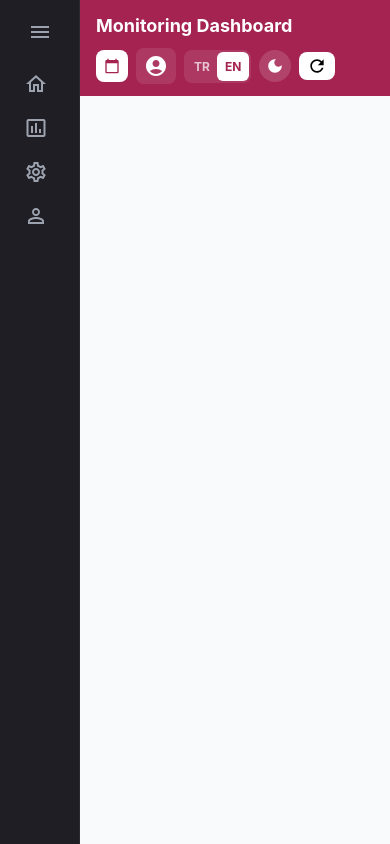
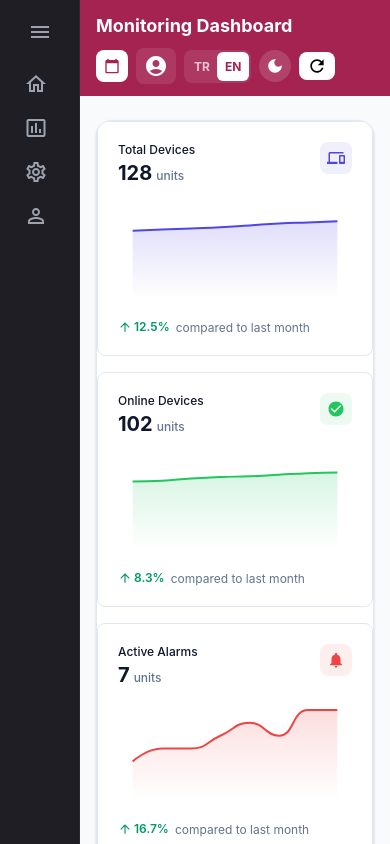
Before and after one commit to aycacerence/Monitoring-dashboard, a React (Vite) app: page / in a window 390 px wide. Built offline with nearby package versions, Linux system fonts and the light colour scheme.

Commit message:
fix:tablet ve mobil görünümlerin responsive tasarımagöre iyileştirilmesi

```diff
--- a/src/components/common/TrendIndicator/TrendIndicator.jsx
+++ b/src/components/common/TrendIndicator/TrendIndicator.jsx
@@ -17,12 +17,12 @@ function TrendIndicator({ percentage, direction, label }) {
   const colorClass = isUp ? 'text-emerald-600' : 'text-red-600';
 
   return (
-    <div className="flex items-center gap-1.5 text-xs">
-      <span className={`inline-flex items-center gap-0.5 font-semibold ${colorClass}`}>
+    <div className="flex flex-wrap items-center gap-x-1.5 gap-y-0.5 text-xs lg:text-[10px] xl:text-xs">
+      <span className={`inline-flex items-center gap-0.5 font-semibold shrink-0 ${colorClass}`}>
         <Icon sx={{ fontSize: 14 }} />
         {percentage}%
       </span>
-      {label && <span className="text-slate-500 dark:text-slate-400">{label}</span>}
+      {label && <span className="text-slate-500 dark:text-slate-400 leading-tight line-clamp-1">{label}</span>}
     </div>
   );
 }
--- a/src/components/dashboard/DraggableGrid/DraggableGrid.jsx
+++ b/src/components/dashboard/DraggableGrid/DraggableGrid.jsx
@@ -97,7 +97,7 @@ const getInstanceTypeMap = (instances = []) =>
     return acc;
   }, {});
 
-const sanitizeLayoutItems = (items = [], instances = []) => {
+const sanitizeLayoutItems = (items = [], instances = [], breakpoint = 'lg') => {
   const instanceTypeMap = getInstanceTypeMap(instances);
   const safeItems = Array.isArray(items) ? items : [];
 
@@ -110,21 +110,50 @@ const sanitizeLayoutItems = (items = [], instances = []) => {
       const minH = original.minH ?? item.minH ?? 1;
       const maxW = original.maxW ?? item.maxW ?? 12;
       const maxH = original.maxH ?? item.maxH ?? 12;
-      const nextW = Number.isFinite(item.w) ? item.w : original.w ?? 4;
-      const nextH = Number.isFinite(item.h) ? item.h : original.h ?? 4;
-      const h = Math.max(minH, Math.min(nextH, maxH, EDIT_BOARD_ROWS));
+
+      let nextW = Number.isFinite(item.w) ? item.w : original.w ?? 4;
+      const cols = COLS[breakpoint] || COLS.lg;
+
+      if (breakpoint === 'xs' || breakpoint === 'sm') {
+        nextW = cols;
+      } else if (breakpoint === 'md') {
+        if (type === 'kpiGrid' || type === 'devicesTable') {
+          nextW = 12;
+        } else {
+          nextW = Math.max(nextW, 6);
+        }
+      }
+
+      let nextH = Number.isFinite(item.h) ? item.h : original.h ?? 4;
+
+      if (breakpoint === 'xs') {
+        if (type === 'kpiGrid') nextH = 14;
+        else if (type === 'devicesTable') nextH = 8;
+        else if (type === 'systemSummary') nextH = 3;
+        else nextH = 6;
+      } else if (breakpoint === 'sm') {
+        if (type === 'kpiGrid') nextH = 8;
+        else if (type === 'devicesTable') nextH = 8;
+        else if (type === 'systemSummary') nextH = 3;
+        else nextH = 5;
+      } else if (breakpoint === 'md') {
+        if (type === 'kpiGrid') nextH = 5;
+        else if (type === 'systemSummary') nextH = 3;
+      }
+
+      const h = Math.max(minH, Math.min(nextH, maxH, 100));
 
       return {
         i: item.i,
-        x: Number.isFinite(item.x) ? item.x : original.x ?? 0,
+        x: (breakpoint === 'xs' || breakpoint === 'sm') ? 0 : (Number.isFinite(item.x) ? item.x : original.x ?? 0),
         y: Math.max(
           0,
           Math.min(
             Number.isFinite(item.y) ? item.y : original.y ?? 0,
-            Math.max(EDIT_BOARD_ROWS - h, 0),
+            100,
           ),
         ),
-        w: Math.max(minW, Math.min(nextW, maxW)),
+        w: Math.max(minW, Math.min(nextW, maxW, cols)),
         h,
         minW,
         minH,
@@ -138,21 +167,52 @@ const sanitizeLayouts = (nextLayouts, instances = []) => {
   if (!nextLayouts) return null;
 
   return Object.keys(COLS).reduce((acc, key) => {
-    acc[key] = sanitizeLayoutItems(nextLayouts[key], instances);
+    acc[key] = sanitizeLayoutItems(nextLayouts[key], instances, key);
     return acc;
   }, {});
 };
 
 const fitItemToBreakpoint = (item, breakpoint) => {
   const cols = COLS[breakpoint] || COLS.lg;
-  const maxW = Math.min(item.maxW ?? cols, cols);
-  const width = Math.min(item.w, maxW);
+  let maxW = Math.min(item.maxW ?? cols, cols);
+  let width = Math.min(item.w, maxW);
+  let minW = item.minW || 1;
+  let nextH = item.h || 4;
+
+  if (breakpoint === 'xs' || breakpoint === 'sm') {
+    width = cols;
+    minW = Math.min(minW, cols);
+  } else if (breakpoint === 'md') {
+    if (item.i.includes('kpiGrid') || item.i.includes('devicesTable')) {
+      width = 12;
+    } else {
+      width = Math.max(width, 6);
+    }
+  }
+
+  if (breakpoint === 'xs') {
+    if (item.i.includes('kpiGrid')) nextH = 14;
+    else if (item.i.includes('devicesTable')) nextH = 8;
+    else if (item.i.includes('systemSummary')) nextH = 3;
+    else nextH = 6;
+  } else if (breakpoint === 'sm') {
+    if (item.i.includes('kpiGrid')) nextH = 8;
+    else if (item.i.includes('devicesTable')) nextH = 8;
+    else if (item.i.includes('systemSummary')) nextH = 3;
+    else nextH = 5;
+  } else if (breakpoint === 'md') {
+    if (item.i.includes('kpiGrid')) nextH = 5;
+    else if (item.i.includes('systemSummary')) nextH = 3;
+  }
+
+  width = Math.min(width, cols);
 
   return {
     ...item,
-    x: Math.max(0, Math.min(item.x, Math.max(cols - width, 0))),
+    x: (breakpoint === 'xs' || breakpoint === 'sm') ? 0 : Math.max(0, Math.min(item.x, Math.max(cols - width, 0))),
     w: width,
-    minW: Math.min(item.minW || 1, width),
+    h: nextH,
+    minW: Math.min(minW, width),
     maxW,
   };
 };
@@ -255,11 +315,11 @@ const removeInstanceFromLayouts = (layouts, instanceId) =>
   }, {});
 
 const syncLayoutItemsAcrossBreakpoints = (layouts, changedItems, instances) => {
-  const sanitizedChangedItems = sanitizeLayoutItems(changedItems, instances);
-  const changedItemMap = new Map(sanitizedChangedItems.map((item) => [item.i, item]));
-
   return Object.keys(COLS).reduce((acc, key) => {
     const existingItems = layouts[key] || [];
+    const sanitizedChangedItems = sanitizeLayoutItems(changedItems, instances, key);
+    const changedItemMap = new Map(sanitizedChangedItems.map((item) => [item.i, item]));
+
     acc[key] = existingItems.map((item) => {
       const changedItem = changedItemMap.get(item.i);
       return changedItem ? fitItemToBreakpoint(changedItem, key) : item;
@@ -300,6 +360,13 @@ const calculateRowHeight = (container, layouts, isEditMode) => {
   }
 
   const availableHeight = getAvailableGridHeight(container, isEditMode);
+  // Use a fixed comfortable row height for tablets and mobiles
+  const isSmallScreen = window.innerWidth <= 996;
+
+  if (isSmallScreen) {
+    return 56;
+  }
+
   const rows = Math.max(getLayoutRows(layouts?.lg), EDIT_BOARD_ROWS);
   const verticalMargins = Math.max(rows - 1, 0) * GRID_MARGIN[1];
   const nextRowHeight = Math.floor((availableHeight - verticalMargins) / rows);
@@ -633,7 +700,7 @@ export default function DraggableGrid({ widgets = [] }) {
       };
       const nextWidgets = [...currentState.widgets, newInstance];
       const updatedLayouts = sanitizeLayouts(currentState.layouts, currentState.widgets) || createDefaultLayouts(currentState.widgets);
-      const resolvedLayout = sanitizeLayoutItems(layout, currentState.widgets);
+      const resolvedLayout = sanitizeLayoutItems(layout, currentState.widgets, 'lg');
       const resolvedItemMap = new Map(resolvedLayout.map((item) => [item.i, item]));
 
       Object.keys(COLS).forEach((key) => {
@@ -659,10 +726,11 @@ export default function DraggableGrid({ widgets = [] }) {
       ref={containerRef}
       sx={{
         flex: { xs: '0 0 auto', lg: 1 },
+        width: '100%',
         height: { xs: 'auto', lg: '100%' },
         minHeight: { xs: 'auto', lg: 0 },
-        overflowX: 'hidden',
-        overflowY: 'hidden',
+        overflowX: 'visible',
+        overflowY: 'visible',
         border: isEditMode ? '1px solid' : 0,
         borderColor: 'divider',
         borderRadius: isEditMode ? 2 : 0,
--- a/src/components/kpi/KpiCard/KpiCard.jsx
+++ b/src/components/kpi/KpiCard/KpiCard.jsx
@@ -88,28 +88,33 @@ function KpiCard({
   };
 
   return (
-    <Card hoverable className="flex h-auto flex-col justify-between lg:h-full p-4 lg:p-2.5">
+    <Card hoverable className="flex h-auto flex-col justify-between lg:h-full p-3 lg:p-2.5">
       <div className="mb-2 flex items-start justify-between lg:mb-0.5">
-        <div className="flex-1 min-w-0 pr-2">
-          <p className="mb-0.5 text-sm font-medium text-slate-900 dark:text-white lg:text-[11px] truncate">{title}</p>
+        <div className="flex-1 min-w-0 pr-1.5">
+          <p
+            className="mb-0.5 text-xs font-medium text-slate-900 dark:text-white lg:text-[11px] leading-tight line-clamp-2"
+            style={{ wordBreak: 'break-word' }}
+          >
+            {title}
+          </p>
           {isEditMode ? (
             <div className="mt-2 lg:mt-1">
-              <span className="text-xs font-medium text-slate-400 dark:text-slate-500 lg:text-[10px] leading-tight break-words whitespace-normal">
+              <span className="text-xs font-medium text-slate-400 dark:text-slate-500 lg:text-[10px] leading-tight line-clamp-2">
                 Düzenleme modunda önizleme devre dışı
               </span>
             </div>
           ) : (
-            <div className="flex items-baseline gap-1 truncate">
-              <h3 className="text-2xl font-bold text-slate-900 dark:text-white lg:text-lg xl:text-xl truncate">{value}</h3>
-              {unit && <span className="text-sm font-medium text-slate-500 dark:text-slate-400 lg:text-[10px] xl:text-xs">{unit}</span>}
+            <div className="flex items-baseline gap-1 flex-wrap">
+              <h3 className="text-xl font-bold text-slate-900 dark:text-white lg:text-lg xl:text-xl truncate">{value}</h3>
+              {unit && <span className="text-xs font-medium text-slate-500 dark:text-slate-400 lg:text-[10px] xl:text-xs">{unit}</span>}
             </div>
           )}
         </div>
         <Box
-          className="flex h-10 w-10 shrink-0 items-center justify-center rounded-lg lg:h-7 lg:w-7 xl:h-9 xl:w-9"
+          className="flex h-8 w-8 shrink-0 items-center justify-center rounded-lg lg:h-7 lg:w-7 xl:h-9 xl:w-9"
           sx={{ backgroundColor: `${color}15`, color: color }}
         >
-          <IconComponent sx={{ fontSize: { xs: 20, lg: 16, xl: 20 } }} />
+          <IconComponent sx={{ fontSize: { xs: 18, lg: 16, xl: 20 } }} />
         </Box>
       </div>
 
--- a/src/components/kpi/KpiGrid/KpiGrid.jsx
+++ b/src/components/kpi/KpiGrid/KpiGrid.jsx
@@ -119,7 +119,7 @@ function KpiGrid() {
   }
 
   return (
-    <div className="grid grid-cols-1 gap-4 transition-opacity duration-500 ease-in opacity-100 md:grid-cols-2 lg:h-full lg:grid-cols-12">
+    <div className="grid grid-cols-1 gap-4 transition-opacity duration-500 ease-in opacity-100 sm:grid-cols-2 md:grid-cols-3 lg:h-full lg:grid-cols-12">
       {items.map((kpi, index) => (
         <div
           key={kpi.id}
--- a/src/pages/DashboardPage/DashboardPage.jsx
+++ b/src/pages/DashboardPage/DashboardPage.jsx
@@ -234,7 +234,7 @@ function DashboardPage() {
     <>
       <SplashScreen isVisible={isVisible} />
 
-      <PageContainer key={role} className="flex h-full min-h-0 flex-col overflow-y-auto p-4 lg:overflow-hidden">
+      <PageContainer key={role} className="flex flex-1 h-full min-h-0 flex-col overflow-y-auto p-4 lg:overflow-hidden">
         <DraggableGrid widgets={dashboardWidgets} />
       </PageContainer>
     </>
```
